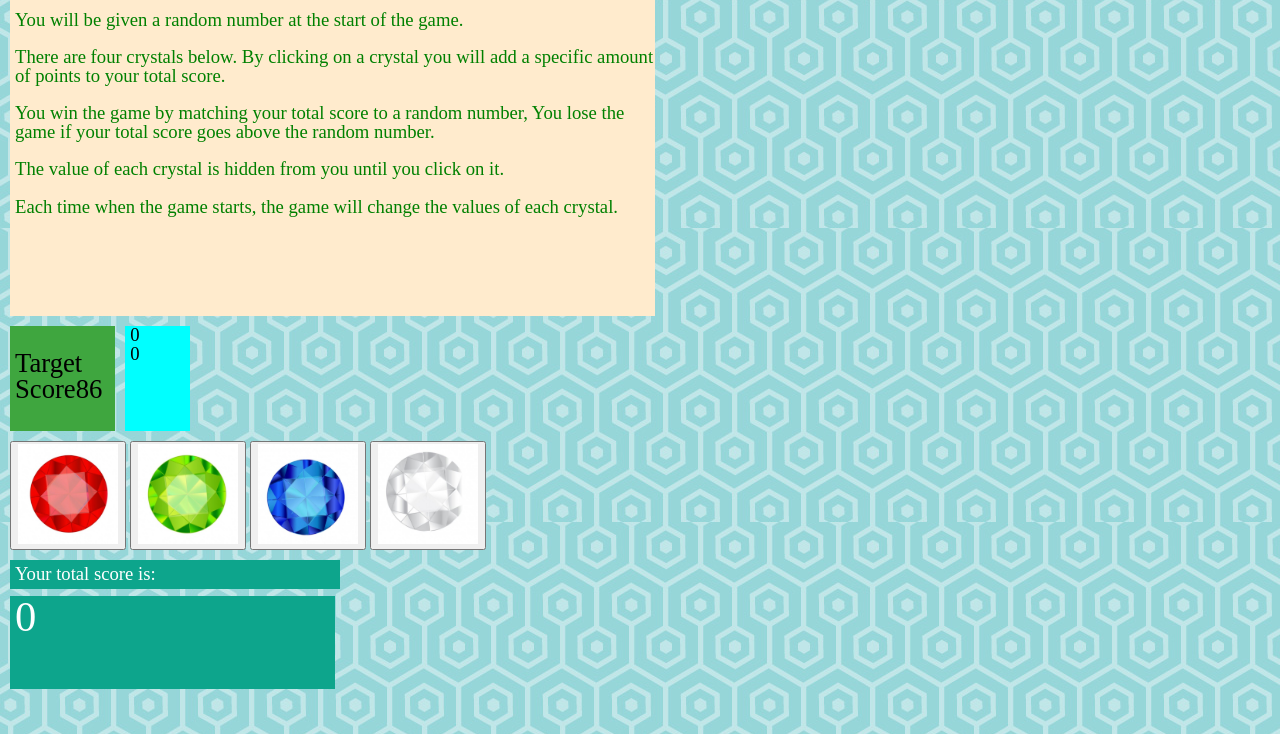
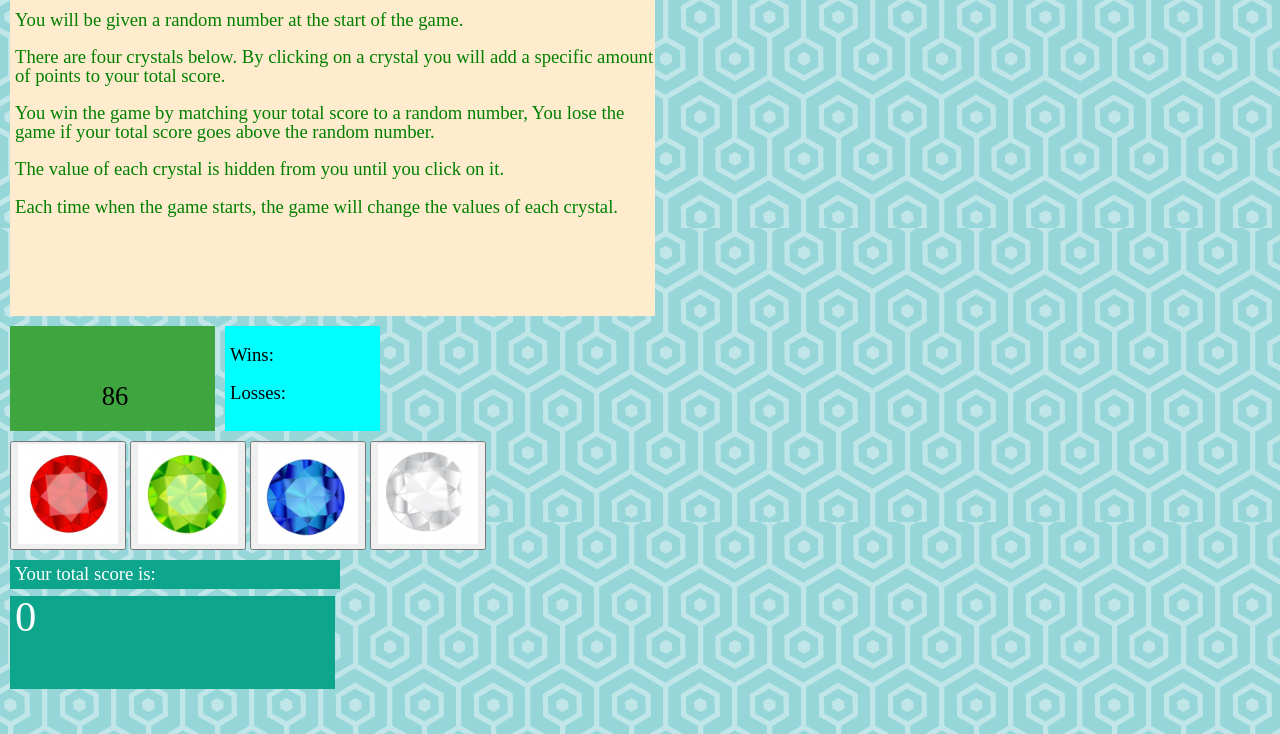
Before and after one commit to DanTheWebDevMan/unit-4-game, a plain HTML site: page index.html in a window 1280 px wide. Shown: the part 66-800 px from the top of the page. Drawn offline with nearby package versions, Linux system fonts and the light colour scheme.

Commit message:
cant fiure out how to fix bugs mentioned at bottom of js page

```diff
--- a/assets/css/style.css
+++ b/assets/css/style.css
@@ -28,7 +28,7 @@ body {
     font-size: 14pt;
 }
 
-/* block is the parent div while #ntg and #score are child**/
+/* block is the parent div while #nTM and #score are child**/
 .block {
     display:flex;
     align-items: left;
@@ -40,26 +40,28 @@ body {
 
 .numberToMatch {
     background-color: hsla(120, 45%, 45%, 1);
-    width: 50%;
+    width: 200px;
     margin-left: 10px;
     font-size: 20pt;
     padding-left: 5px;
     padding-bottom: 5px;
+    padding-top: 40px;
     align-content: center;
-    height: 100px;
+    height: 60px;
     float: left;
+    text-align: center;
 }
 
 .score {
     background-color: #00FFFF;
     margin-left: 10px;
     padding-left: 5px;
-    width: 30%;
+    width: 150px;
     display: inline-block;
     font-size: 14pt;
     position: relative;
-    padding-bottom: 5px;
-    height: 100px;
+    height: 85px;
+    padding-top: 20px;
 
 }
 .crystal {
@@ -76,7 +78,6 @@ body {
     color: white;
     padding: 5px;
     font-size: 14pt;
-
 }
 
 #yourScore {
--- a/assets/javascript/game.js
+++ b/assets/javascript/game.js
@@ -13,15 +13,15 @@ var currentScore = 0;
 var winCounter = 0;
 var lossCounter = 0;
 var targetScore = 0;
-var crystalBtn = $('#crystalButton');
+
 
 // game function
 function startGame (){
     currentScore = 0;
     $("#yourScore").text(currentScore);
 
-    $('#wins').text(winCounter);
-    $('#losses').text(lossCounter);
+    /*$('#wins').text(winCounter);
+    $('#losses').text(lossCounter);*/
 
 //generate random target score (b/w 19-120)
     var targetScore = Math.floor(Math.random() * (120 - 19 + 1)) + 19;
@@ -31,7 +31,7 @@ function startGame (){
 // Have array choose 4 #s between 1 and 12
 var buttonValues = [];
 for (var i = 0; i < 4; i++) {
-    buttonValues.push(Math.round(Math.random() * 12))
+    buttonValues.push(Math.round(Math.random() * 12 + 1));
         console.log(buttonValues);
     }
 //have random #s assigned to each gem
@@ -51,19 +51,23 @@ var playgame = function() {
 
     if (currentScore === targetScore){
         $('#currentScore').text(currentScore);
+        $('#wins').text(winCounter);
         winCounter++;
-        $('#wins').text(winCounter);
     }
     else if (currentScore > targetScore){
         $("#yourScore").text(currentScore);
+        $("#losses").text(lossCounter);
         lossCounter++;
-        $("#losses").text(lossCounter);
     }
     else {
-        //reset
+        reset();
+
     }
 }
-
 // event listener for each clicked button
     $('.crystalButton').on('click', playgame);
 });
+
+//ISSUE WITH CODES:
+//Each click increases a loss even if I don't surpass Target Score*/
+//Does not Reset even when target score is reached
--- a/index.html
+++ b/index.html
@@ -37,14 +37,15 @@
 
 <div class="block">
     <div class="numberToMatch">
-        <p> Target Score<span id= "random-number"></span>
+        <p> <span id= "random-number"></span>
             </p>
         </div>
 
     <div class="score">
-        <div class= "Wins"><span id="wins"></span>
+        <div class= "Wins">Wins: <span id="wins"></span>
             </div>
-        <div class="Losses"><span id="losses"></span>
+            <br>
+        <div class="Losses">Losses:  <span id="losses"></span>
             </div>
         </div>
     </div>
```
